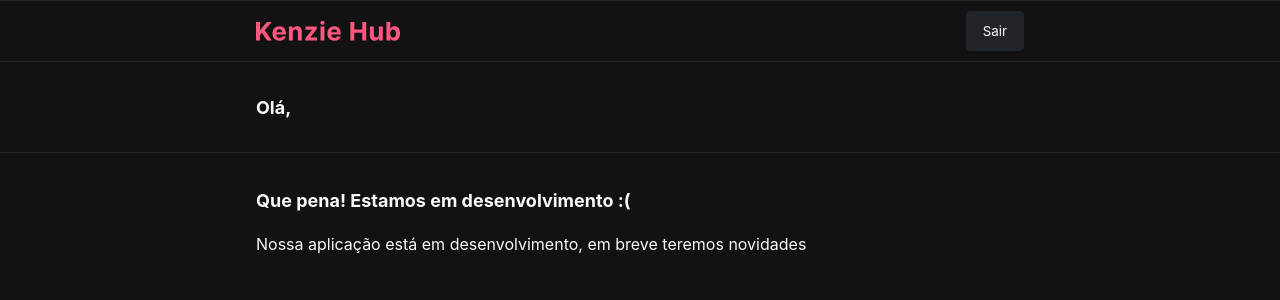
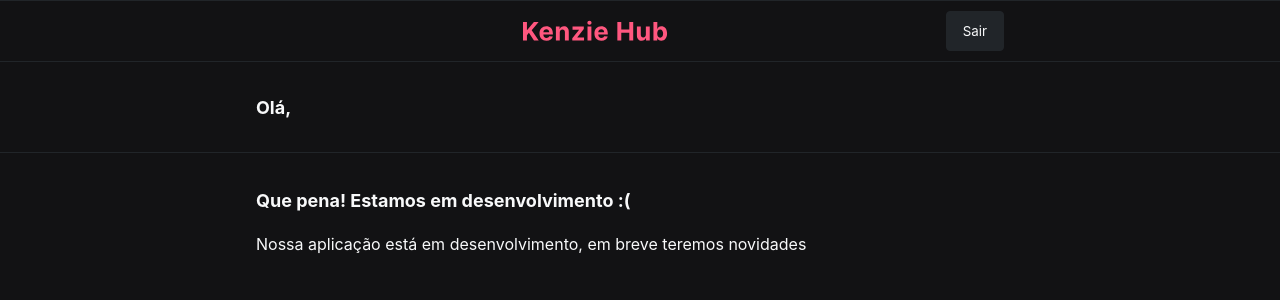
Before and after one commit to gabryelmaraujo/dev-skills, a React (Create React App) app in the folder kenzie-hub/: page /dashboard in a window 1280 px wide. Shown: the top 300 px of the page. Built offline with nearby package versions, Linux system fonts and the light colour scheme.

Commit message:
feat: mobile styles main page

```diff
--- a/kenzie-hub/src/App.jsx
+++ b/kenzie-hub/src/App.jsx
@@ -18,8 +18,6 @@
   const [loginStatus, setLoginStatus] = useState(false)
 
   useEffect(()=>{}, [loginStatus])
-
-  const navigate = useNavigate()
 
   return (
     <div className="App">
--- a/kenzie-hub/src/Components/MainPageHeader/index.jsx
+++ b/kenzie-hub/src/Components/MainPageHeader/index.jsx
@@ -8,7 +8,7 @@
 
     <StyledMainPageHeader className="MainPageHeader">
         <div className="mpHeaderContainer">
-            <img src={logoImg} alt="" />
+            <img src={logoImg} alt="" className="headerLogo"/>
 
             <BackToLoginBttn text={"Sair"} loggedUser={loggedUser} setLoggedUser={setLoggedUser} loginStatus={loginStatus} setLoginStatus={setLoginStatus} page={page} setPage={setPage}/>
         </div>
--- a/kenzie-hub/src/Components/MainPageHeader/styles.js
+++ b/kenzie-hub/src/Components/MainPageHeader/styles.js
@@ -22,8 +22,9 @@
     }
 
     .mpHeaderContainer img, div, button{
-        margin: 0;
+        margin-right: 0.625rem;
     }
+
 
 `
 
--- a/kenzie-hub/src/pages/MainPage/styles.js
+++ b/kenzie-hub/src/pages/MainPage/styles.js
@@ -9,6 +9,13 @@
     .developingSection{
         width: 60%;
     }
+
+    @media (max-width: 600px){
+        .developingSection{
+            display: none;
+        }
+    }
+
     .developingSection h1{
         color: var(--grey-0);
         font-weight: var(--font-w-1);
@@ -22,6 +29,7 @@
         font-size: var(--font-s-2);
     }
 
+
 `
 
 export default MainPageContainer
```
